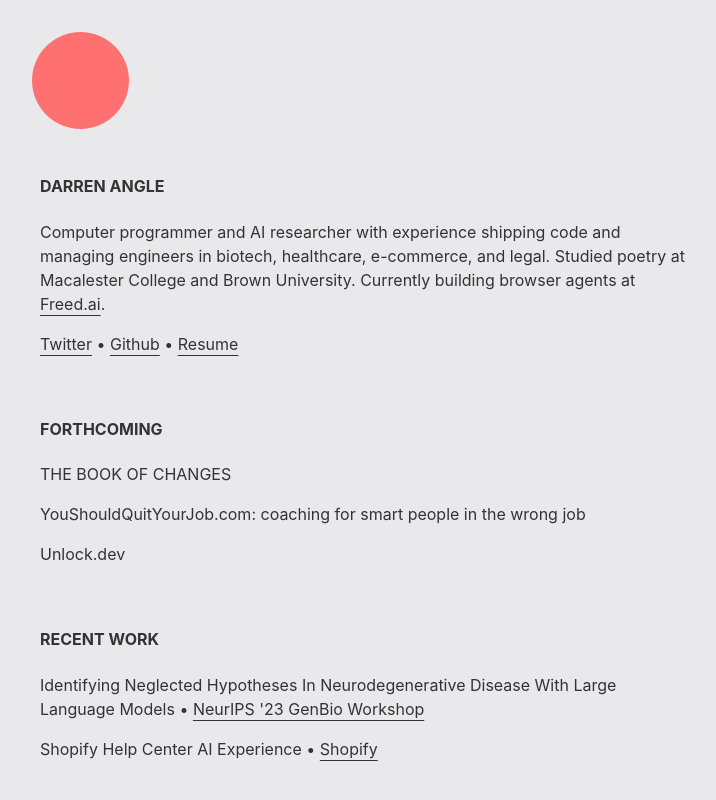
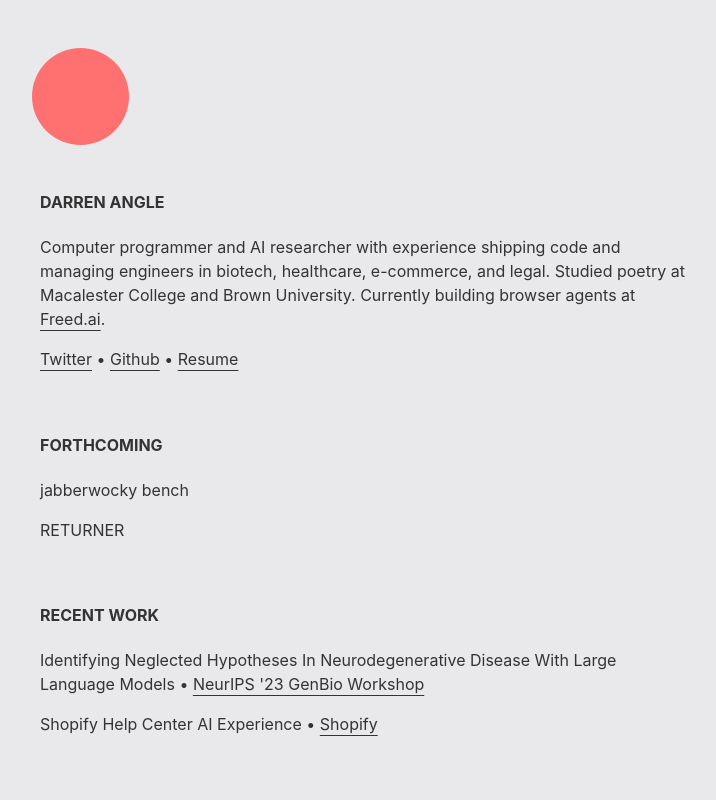
Before and after one commit to darrenangle/darren.computer, a React (Vite) app: page / in a window 1280 px wide. Shown: the top 800 px of the page, without its empty margins (274-990 px from the left). Built offline with nearby package versions, Linux system fonts and the light colour scheme; a web font is replaced by a local one.

Commit message:
Update forthcoming section in App.tsx

```diff
--- a/src/App.tsx
+++ b/src/App.tsx
@@ -31,9 +31,8 @@ function App() {
 
       <br />
       <h4>FORTHCOMING</h4>
-      <p>THE BOOK OF CHANGES</p>
-      <p>YouShouldQuitYourJob.com: coaching for smart people in the wrong job</p>
-      <p>Unlock.dev</p>
+      <p>jabberwocky bench</p>
+      <p>RETURNER</p>
       <br />
       <h4>RECENT WORK</h4>
       <p>
```
